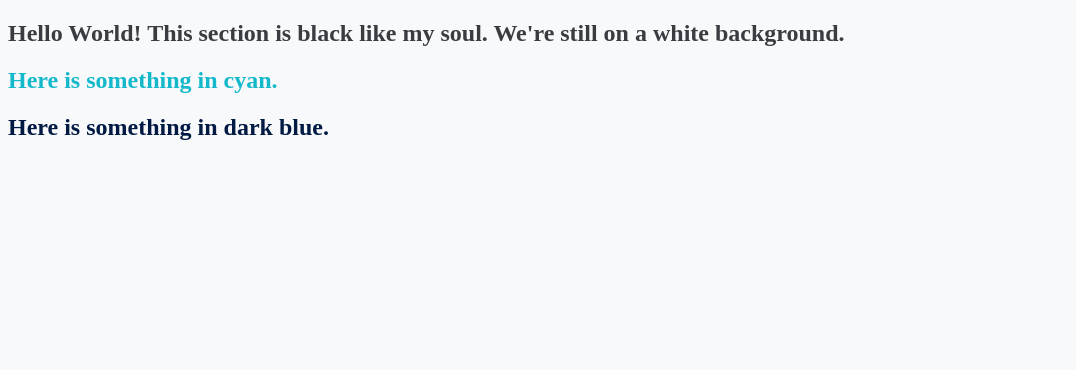
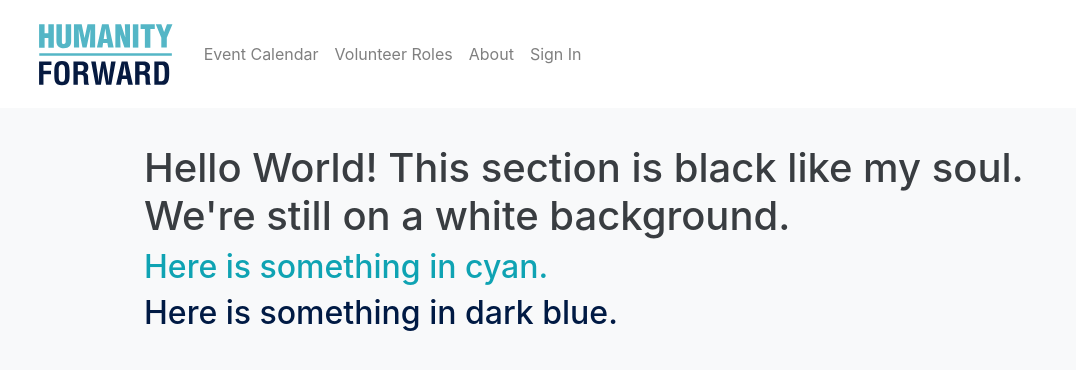
Before and after one commit to HF-RapidResponse/volunteer-portal, a React (Create React App) app: page / in a window 1280 px wide. Shown: the top 370 px of the page, without its empty margins (0-1076 px from the left). Built offline with nearby package versions, Linux system fonts and the light colour scheme.

Commit message:
checkpoint: adding navbar with routes

```diff
--- a/src/App.js
+++ b/src/App.js
@@ -1,22 +1,27 @@
 import React from 'react';
+import Header from './components/Header';
 import { BrowserRouter } from 'react-router-dom';
+import 'bootstrap/dist/css/bootstrap.min.css';
 import './styles/base.scss';
 
 function App() {
   return (
     <BrowserRouter>
+      <Header />
+      <div id="main-content">
         <section>
-        <h1 className="hfBlack">
+          <h1 className="hf-black">
             Hello World! This section is black like my soul. We're still on a
             white background.
           </h1>
         </section>
         <section>
-        <h2 className="hfCyan">Here is something in cyan.</h2>
+          <h2 className="hf-cyan">Here is something in cyan.</h2>
         </section>
         <section>
-        <h2 className="hfDarkBlue">Here is something in dark blue.</h2>
+          <h2 className="hf-dark-blue">Here is something in dark blue.</h2>
         </section>
+      </div>
     </BrowserRouter>
   );
 }
--- /dev/null
+++ b/src/components/Header.js
@@ -0,0 +1,58 @@
+import React, { useState } from 'react';
+import { Navbar, Nav } from 'react-bootstrap';
+import { Link } from 'react-router-dom';
+import '../styles/header.scss';
+import HFLogo from '../hfLogo.svg';
+
+function Header() {
+  const links = [
+    { displayName: 'Event Calendar', url: '/calendar' },
+    { displayName: 'Volunteer Roles', url: '/roles' },
+    { displayName: 'About', url: '/about' },
+    { displayName: 'Sign In', url: '/signin' },
+  ];
+
+  const navLinks = [];
+
+  const [expanded, setExpanded] = useState(false);
+
+  for (let i = 0; i < links.length; i++) {
+    const link = links[i];
+    navLinks.push(
+      <Link
+        className="nav-link"
+        key={link.displayName + i}
+        to={link.url}
+        onClick={() => setTimeout(() => setExpanded(false), 100)}
+      >
+        {link.displayName}
+      </Link>
+    );
+  }
+
+  return (
+    <>
+      <Navbar id="main-header" fixed="top" expand="md" expanded={expanded}>
+        <Link
+          className="nav-link"
+          key="home-key"
+          to="/"
+          onClick={() => setTimeout(() => setExpanded(false), 100)}
+        >
+          <img src={HFLogo} alt="HF Logo" id="hf-logo" />
+        </Link>
+        <Navbar.Toggle
+          aria-controls="basic-navbar-nav"
+          onClick={() => setExpanded(!expanded)}
+        />
+        <Navbar.Collapse id="basic-navbar-nav">
+          <Nav className="mr-auto">
+            <>{navLinks}</>
+          </Nav>
+        </Navbar.Collapse>
+      </Navbar>
+    </>
+  );
+}
+
+export default Header;
--- a/src/styles/_variables.scss
+++ b/src/styles/_variables.scss
@@ -1,4 +1,4 @@
-$hfCyan: #13b9ca;
+$hfCyan: #0fa3b3;
 $hfDarkBlue: #001a44;
 $hfBlack: #393d41;
 $background: #f8f9fa;
--- a/src/styles/base.scss
+++ b/src/styles/base.scss
@@ -1,17 +1,21 @@
 @import 'variables';
 
-.hfCyan {
+.hf-cyan {
   color: $hfCyan;
 }
 
-.hfDarkBlue {
+.hf-dark-blue {
   color: $hfDarkBlue;
 }
 
-.hfBlack {
+.hf-black {
   color: $hfBlack;
 }
 
 body {
   background-color: $background;
 }
+
+#main-content {
+  margin: 9em;
+}
--- /dev/null
+++ b/src/styles/header.scss
@@ -0,0 +1,7 @@
+#main-header {
+  background-color: white;
+}
+
+#hf-logo {
+  height: 4.75rem;
+}
```
Also changed, not shown: src/hfLogo.svg (added). Lines whose indentation alone changed are shown as unchanged.
